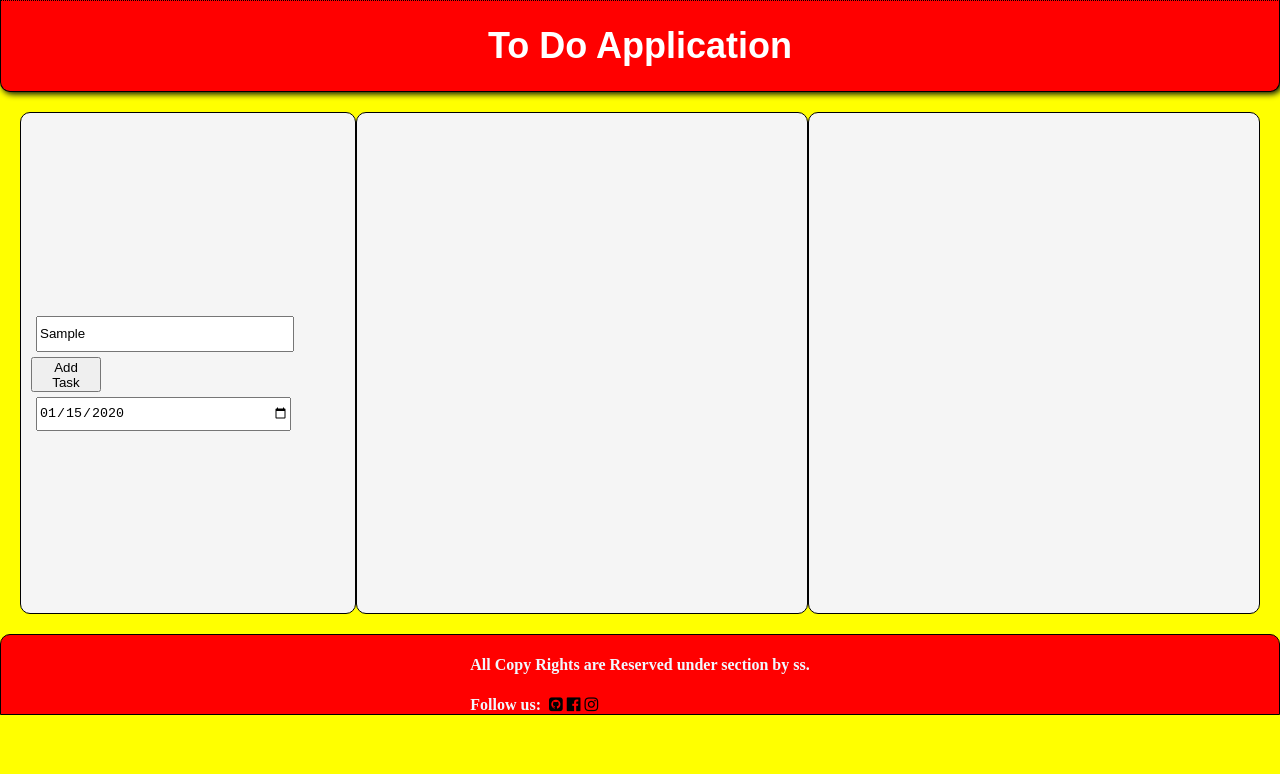
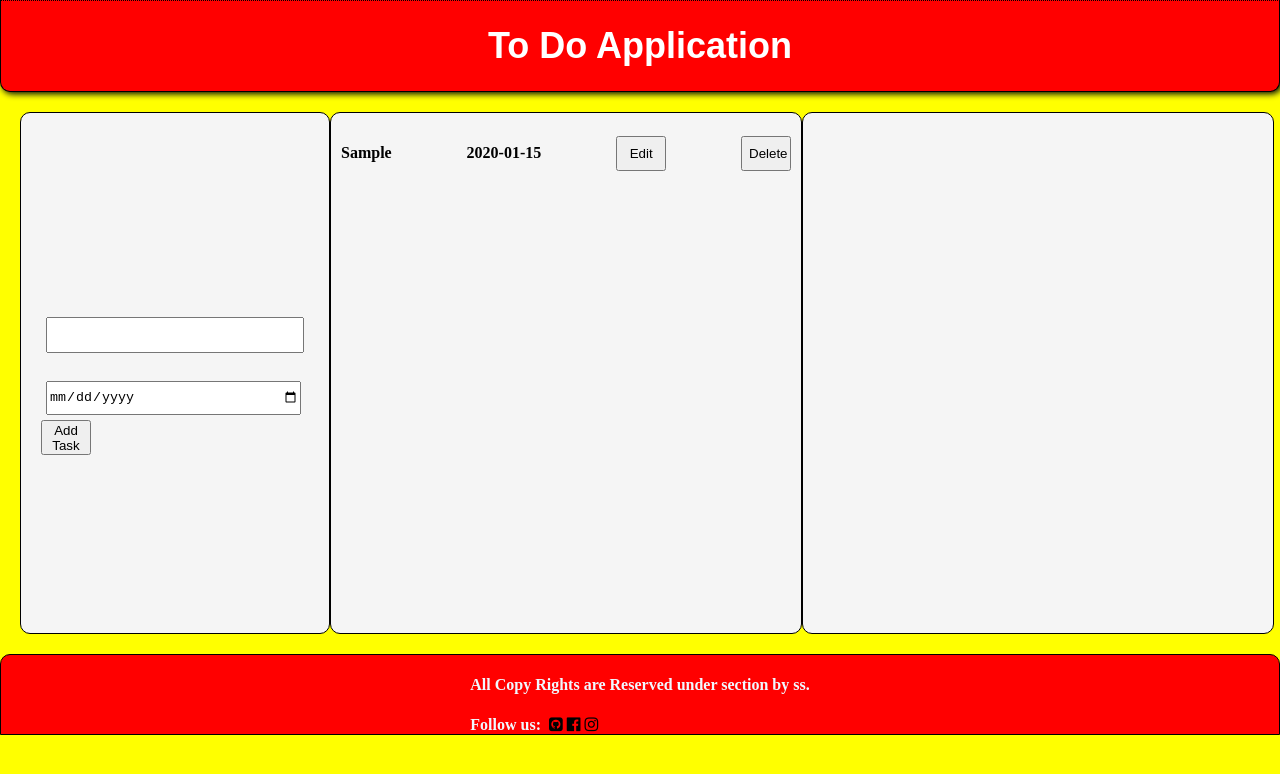
Before and after one commit to BANDISREEKUMAR/S1, a React (Vite) app in the folder source/To-Do-Application/Todo/: page / in a window 1280 px wide. Both pictures are taken after typing "Sample", "2020-01-15" into the empty fields and a click on the button "Add Task". Shown: the top 774 px of the page. Built offline with nearby package versions, Linux system fonts and the light colour scheme.

Commit message:
Src Folder updated

```diff
--- a/source/To-Do-Application/Todo/src/App.jsx
+++ b/source/To-Do-Application/Todo/src/App.jsx
@@ -6,14 +6,16 @@ import DisplayTask from "./Components/DisplayTask.jsx";
 import TaskCount from "./Components/TaskCount.jsx";
 import Footer from "./Components/Footer.jsx";
 function App() {
+  const [todo,setTodo]=useState({TaskName:"",Duration:""});//Task Input
+  const [todoData,setTodoData]=useState([]);//Task Data
   return (
     <div>
       <div className="head">
         <Header />
       </div>
       <div className="main_component">
-        <AddTask />
-        <DisplayTask />
+        <AddTask todo={todo} setTodo={setTodo} todoData={todoData} setTodoData={setTodoData} />
+        <DisplayTask todoData={todoData} />
         <TaskCount />
       </div>
       <div>
--- a/source/To-Do-Application/Todo/src/Components/AddTask.jsx
+++ b/source/To-Do-Application/Todo/src/Components/AddTask.jsx
@@ -1,18 +1,23 @@
 import React from 'react'
 import styles from './main.module.css'
-export default function AddTask() {
+export default function AddTask({todo,setTodo,todoData,setTodoData}) {
   function handleSubmit(e){
     e.preventDefault();
+    setTodoData([...todoData,todo])
+    setTodo({TaskName:"",Duration:""})
+
+
   }
   return (
     <div className={styles.addcomponent}>
       <div className={styles.Form}>
         <form onSubmit={handleSubmit}>
-          <input type="text" required />&nbsp;
+          <input type="text" value={todo.TaskName} onChange={(e)=> setTodo({...todo,TaskName:e.target.value,Duration:""})} required />&nbsp;
+          <input type="date" value={todo.Duration} onChange={(e)=>setTodo({...todo,Duration:e.target.value})} required  />
           <button type="submit">Add Task</button>
-          <input type="date"  />
         </form>
       </div>
+
     </div>
   )
 }
--- a/source/To-Do-Application/Todo/src/Components/DisplayTask.jsx
+++ b/source/To-Do-Application/Todo/src/Components/DisplayTask.jsx
@@ -1,10 +1,17 @@
 import React from 'react'
 import styles from './main.module.css'
-export default function DisplayTask() {
+export default function DisplayTask({todoData}) {
   return (
     <div>
       <div className={styles.displaytask}>
-
+        {todoData.map((value,index)=> (
+          <div key={index} className={styles.TaskItems}>
+            <h4>{value.TaskName}</h4>
+            <h4>{value.Duration}</h4>
+            <button type="submit">Edit</button>
+            <button type="submit">Delete</button>
+          </div>
+          ))}
       </div>
     </div>
   )
--- a/source/To-Do-Application/Todo/src/Components/main.module.css
+++ b/source/To-Do-Application/Todo/src/Components/main.module.css
@@ -4,6 +4,7 @@
     border-radius: 10px;
     height: 500px;
     width: 450px;
+    padding: 10px;
 }
 .Form{
     display: flex;
@@ -12,6 +13,11 @@
     height: inherit;
     padding: 10px;
 }
+form{
+    display: grid;
+    justify-content: center;
+    align-items: center;
+}
 input[type="date"],input[type="text"]{
     height: 30px;
     width: 250px;
@@ -19,5 +25,10 @@ input[type="date"],input[type="text"]{
 }
 button{
     height: 35px;
-    width: 70px;
+    width: 50px;
 }
+.TaskItems{
+    display: flex;
+    justify-content: space-between;
+    align-items: center;
+}
```
